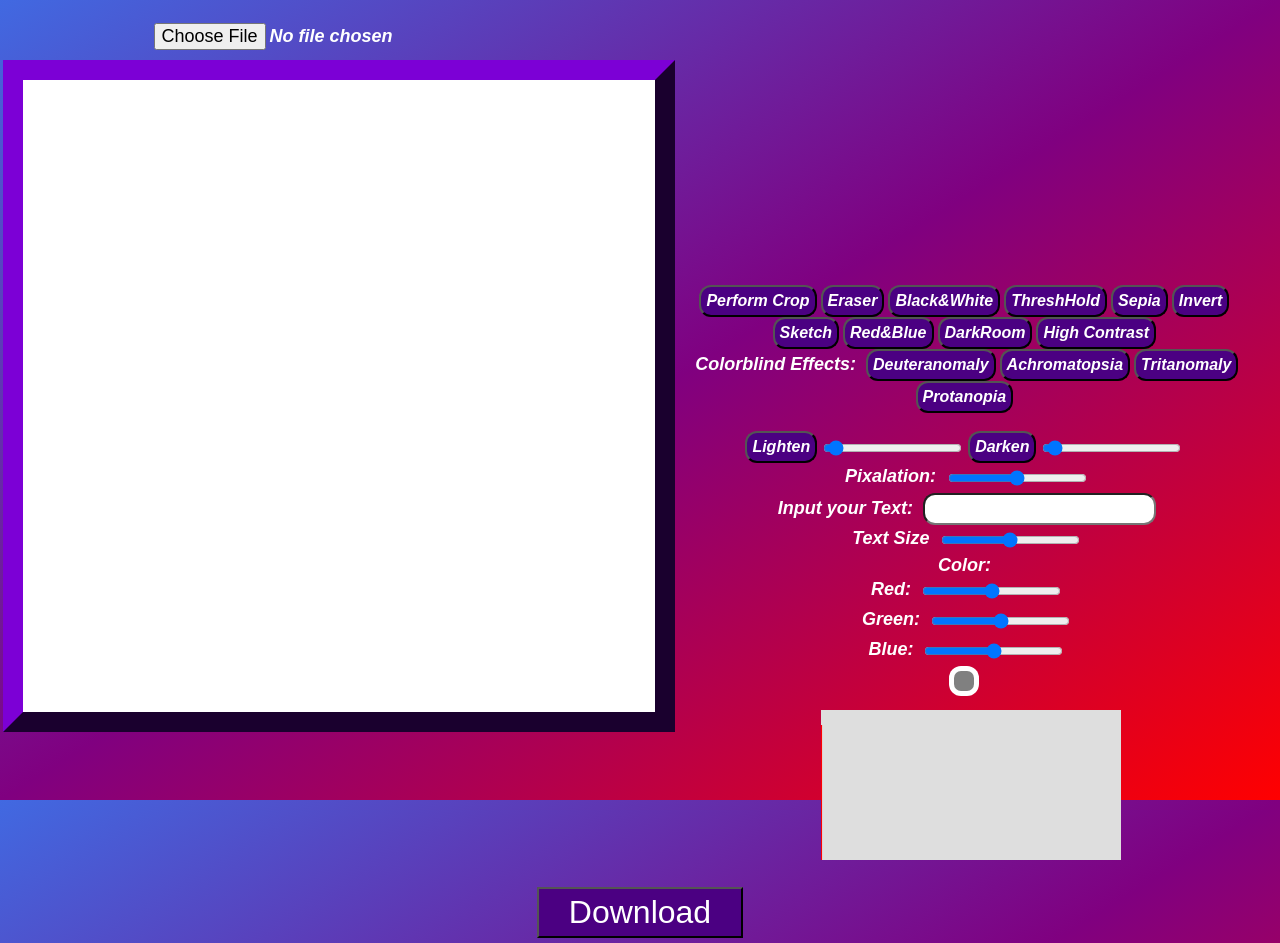
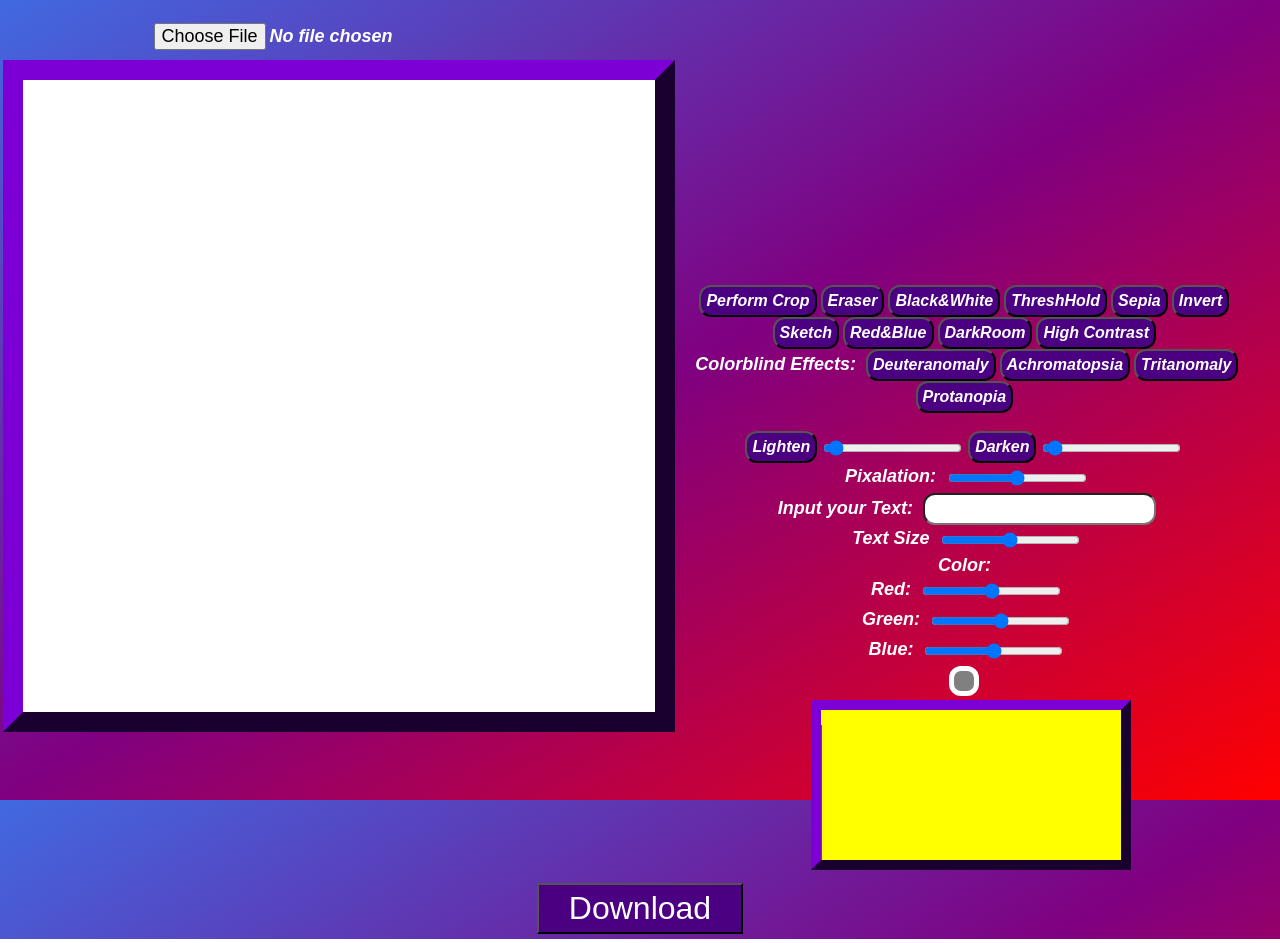
Before and after one commit to MaresR0bert/Multimedia---Project-RhotoMeditor-, a plain HTML site: page index.html in a window 1280 px wide. Both pictures are taken after a click on the button "Eraser". Drawn offline with Linux system fonts and the light colour scheme.

Commit message:
final version

```diff
--- a/app.js
+++ b/app.js
@@ -11,45 +11,29 @@ var x2 = canvasImage.width;
 var y2 = canvasImage.height;
 var defValWid = canvasImage.width;
 var defValHig = canvasImage.height;
-
 var editToggle = true;
 
-class BarChart {
+class verticalBar {
     constructor(canvas) {
-        this.canvas = canvas;
+        this.canvasCanv = canvas;
     }
-    draw(values, showLabels = true) {
-        let context = this.canvas.getContext("2d");
 
-        context.fillStyle = "#dedede";
-        context.fillRect(0, 0, this.canvas.width, this.canvas.height);
+    draw(array) {
+        let contextCanv = this.canvasCanv.getContext("2d");
+        contextCanv.fillStyle = "yellow";
+        contextCanv.fillRect(0, 0, this.canvasCanv.width, this.canvasCanv.height);
+        let maxval = Math.max(...array);
+        let rectWidth = this.canvasCanv.width / array.length;
 
-        let maxValue = Math.max(...values);
-        let f = this.canvas.height / maxValue;
+        contextCanv.lineWidth = 6;
+        contextCanv.textAlign = "center";
 
-        let rectW = this.canvas.width / values.length;
-        let rectWVisible = rectW * 0.9;
-
-        //context.strokeStyle = "green";
-        context.lineWidth = 2;
-        context.textAlign = "center";
-        context.font = "30px Arial";
-
-        for (let i = 0; i < values.length; i++) {
-
-            let rectH = values[i] * f * 0.9;
-
-            let rectX = rectW * i;
-            let rectY = this.canvas.height - rectH;
-
-            context.fillStyle = "#ff0000";
-            context.fillRect(rectX, rectY, rectWVisible, rectH);
-            //context.strokeRect(rectX, rectY, rectWVisible, rectH);
-            if (showLabels == true) {
-                context.strokeRect(rectX, rectY, rectWVisible, rectH);
-                context.fillStyle = "#000000";
-                context.fillText(values[i], rectX + rectWVisible / 2, rectY);
-            }
+        for (let i = 0; i < array.length; i++) {
+            let rectHeight = array[i] * this.canvasCanv.height / maxval * 0.9;
+            let rectX = rectWidth * i;
+            let rectY = this.canvasCanv.height - rectHeight;
+            contextCanv.fillStyle = "red";
+            contextCanv.fillRect(rectX, rectY, rectWidth*0.8, rectHeight);
         }
     }
 }
@@ -57,20 +41,20 @@ class BarChart {
 function drawHistoOfColors() {
 
     let canvHisto = document.getElementById('Histogram');
-    let barChart = new BarChart(canvHisto);
+    let verticalBarVar = new verticalBar(canvHisto);
 
     let imageDataForHisto = canvasContext.getImageData(0, 0, canvasImage.width, canvasImage.height);
     let data = imageDataForHisto.data;
     let array = [];
     for (let i = 0; i < 256; i++) {
-        array.push(0);
+        array[i]=0;
     }
     for (let i = 0; i < data.length; i += 4) {
         let avg = (data[i] + data[i + 1] + data[i + 2]) / 3;
         array[Math.round(avg)]++;
     }
 
-    barChart.draw(array, false);
+    verticalBarVar.draw(array, false);
 }
 
 function drawEdits(imageData, x1, y1, x2, y2) {
@@ -110,6 +94,7 @@ document.addEventListener("drop", e => {
                 }
                 let context = canvasImage.getContext("2d");
                 context.drawImage(imageVar, 0, 0, canvasImage.width, canvasImage.height);
+                drawHistoOfColors();
             });
         })
         fileReader.readAsDataURL(file[0]);
@@ -118,7 +103,7 @@ document.addEventListener("drop", e => {
         y1 = 0;
         x2 = defValWid;
         y2 = defValHig;
-        drawHistoOfColors();
+
     }
 });
 
@@ -145,6 +130,7 @@ fileBrowser.addEventListener("change", ev => {
             }
             let context = canvasImage.getContext("2d");
             context.drawImage(imageVar, 0, 0, canvasImage.width, canvasImage.height);
+            drawHistoOfColors();
         });
     })
     fileReader.readAsDataURL(file[0]);
@@ -153,7 +139,7 @@ fileBrowser.addEventListener("change", ev => {
     y1 = 0;
     x2 = defValWid;
     y2 = defValHig;
-    drawHistoOfColors();
+
 });
 
 let performCrop = document.getElementById("cropButton");
@@ -190,9 +176,9 @@ canvasImage.addEventListener("mouseup", function (e) {
 
     editToggle = true;
 
-    canvasContext.beginPath();
-    canvasContext.rect(x1, y1, x2 - x1, y2 - y1);
-    canvasContext.stroke();
+    // canvasContext.beginPath();
+    // canvasContext.rect(x1, y1, x2 - x1, y2 - y1);
+    // canvasContext.stroke();
 });
 
 performCrop.addEventListener("click", function (e) {
@@ -485,6 +471,11 @@ canvasImage.addEventListener("dblclick", function (e) {
     canvasContext.font = textSizeSlider.value + "px Arial";
     canvasContext.fillStyle = 'rgb(' + redSlider.value + ',' + greenSlider.value + ',' + blueSlider.value + ')';
     canvasContext.fillText(textInput.value, e.x - canvasOrigin.left, e.y - canvasOrigin.top);
+
+    const imageData = canvasContext.getImageData(0, 0, canvasImage.width, canvasImage.height);
+    const data = imageData.data;
+
+    drawEdits(imageData,0, 0, canvasImage.width, canvasImage.height);
 })
 
 document.getElementById("btnDownload").addEventListener("click", function (e) {
--- a/style.css
+++ b/style.css
@@ -106,4 +106,8 @@ html{
 
 #Histogram{
     text-align: center;
+    outline: 10px solid indigo;
+    outline-style: outset;
+    vertical-align: middle;
+    background-color: yellow;
 }
```
